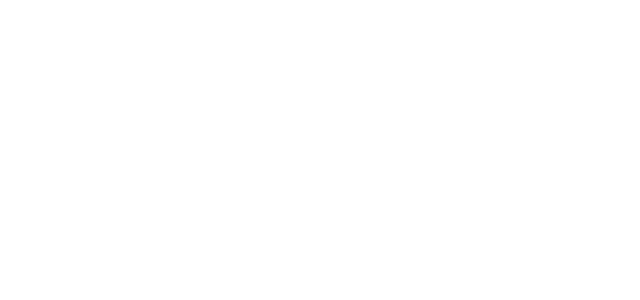
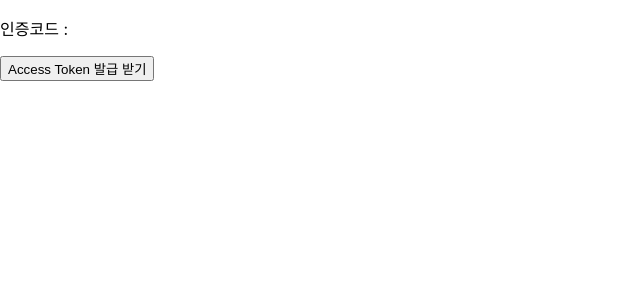
Before and after one commit to skymill2000/fintech0627, a React (Create React App) app in the folder fintech/: page /authResult in a window 1280 px wide. Shown: the top 300 px of the page, without its empty margins (0-640 px from the left). Built offline with nearby package versions, Linux system fonts and the light colour scheme.

Commit message:
토큰 발급 요청 작성하기

```diff
--- a/fintech/src/pages/AuthResult.js
+++ b/fintech/src/pages/AuthResult.js
@@ -1,10 +1,33 @@
 import React from "react";
 import { useLocation } from "react-router-dom";
 import queryString from "query-string";
+import axios from "axios";
 const AuthResult = () => {
-  const parsed = queryString.parse(useLocation().search);
-  console.log(parsed.code);
-  return <div></div>;
+  const parsedCode = queryString.parse(useLocation().search).code;
+  const handleClick = () => {
+    //axios 활용하여 Post 요청 작성하기
+    const data = {};
+
+    const sendData = queryString.stringify(data);
+
+    const option = {
+      method: "POST",
+      url: "",
+      header: {
+        "Content-Type": "application/x-www-form-urlencoded",
+      },
+      data: sendData,
+    };
+    axios(option).then((response) => {
+      console.log(response);
+    });
+  };
+  return (
+    <div>
+      <p>인증코드 : {parsedCode}</p>
+      <button onClick={handleClick}>Access Token 발급 받기</button>
+    </div>
+  );
 };
 
 export default AuthResult;
```
